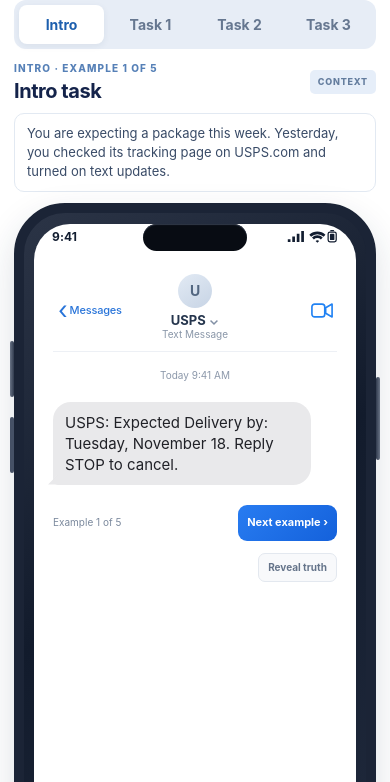
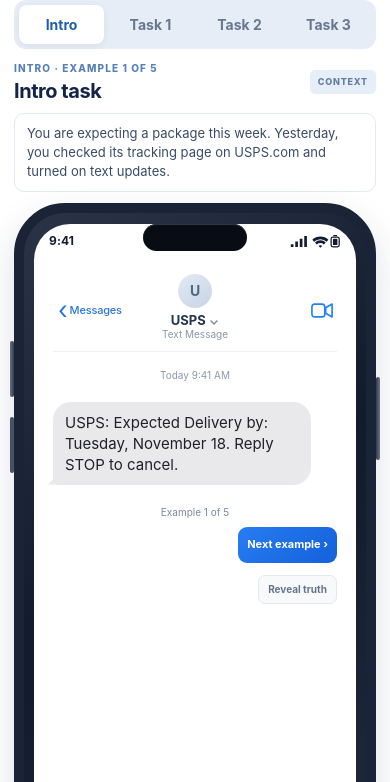
Before and after one commit to juancastillo346/scamcheck-user-testing, a plain HTML site: page index.html in a window 390 px wide. Shown: the part 62-844 px from the top of the page. Drawn offline with Linux system fonts and the light colour scheme.

Commit message:
Fix desktop phone screen overflow

```diff
--- a/styles.css
+++ b/styles.css
@@ -42,3 +42,11 @@
 .phone-frame{height:auto;min-height:0;aspect-ratio:71.5/149.6}
 @media(min-width:601px) and (max-height:1000px){.phone-frame{width:285px}}
 @media(min-width:601px) and (max-height:820px){.phone-frame{width:235px}}
+.phone-screen{padding-bottom:88px;overflow-x:hidden;scrollbar-width:none}
+.phone-screen::-webkit-scrollbar{display:none}
+.phone-hardware-top{height:33px;left:21px;right:21px;padding:0 4px;background:#fff;border-radius:28px 28px 0 0}
+.ios-compose{z-index:5;background:#fff}
+.intro-paging{display:grid;grid-template-columns:1fr 1fr;gap:7px}
+.intro-paging span{grid-column:1/-1;grid-row:1;text-align:center}
+.intro-paging [data-action="example-prev"]{grid-column:1;grid-row:2;justify-self:start}
+.intro-paging [data-action="example-next"],.intro-paging [data-action="go-task1"]{grid-column:2;grid-row:2;justify-self:end;white-space:nowrap}
```
